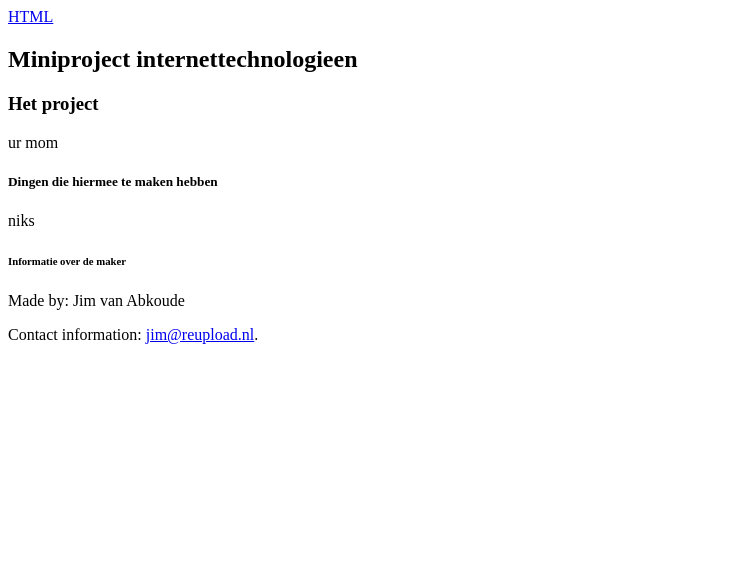
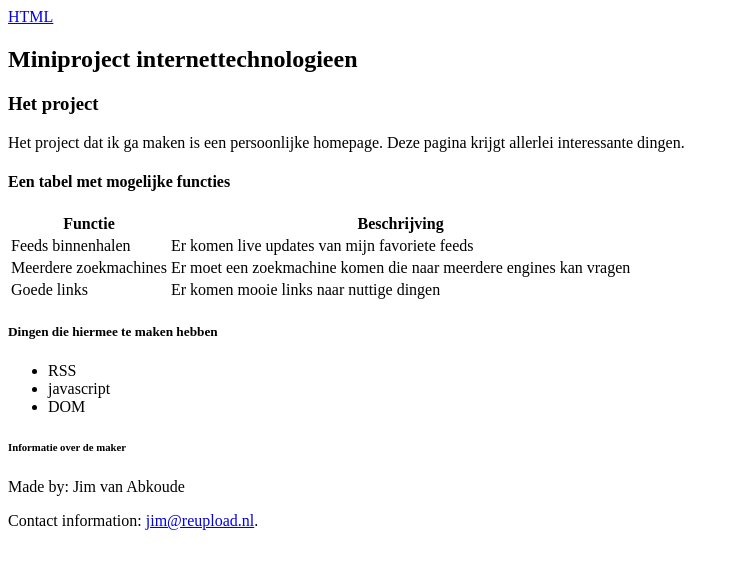
Before and after one commit to henkery/Personal-homepage, a plain HTML site: page index.html in a window 1280 px wide. Shown: the whole page, without its empty margins (0-739 px from the left). Drawn offline with Linux system fonts and the light colour scheme.

Commit message:
Finished bare html

```diff
--- a/index.html
+++ b/index.html
@@ -13,19 +13,43 @@
 			<header>
 				<h3>Het project</h3>
 			</header>
-				<p>ur mom</p>
+			<p>Het project dat ik ga maken is een persoonlijke homepage. Deze pagina krijgt allerlei interessante dingen.</p>
+		</article>
+		<article>
+			<h4>Een tabel met mogelijke functies</h4>
+			<table>
+				<tr>
+					<th>Functie</th>
+					<th>Beschrijving</th>
+				</tr>
+				<tr>
+					<td>Feeds binnenhalen</td>
+					<td>Er komen live updates van mijn favoriete feeds</td>
+				</tr>
+				<tr>
+					<td>Meerdere zoekmachines</td>
+					<td>Er moet een zoekmachine komen die naar meerdere engines kan vragen</td>
+				</tr>
+				<tr>
+					<td>Goede links</td>
+					<td>Er komen mooie links naar nuttige dingen</td>
+				</tr>
+			</table>
 		</article>
 		<aside>
 			<h5>Dingen die hiermee te maken hebben</h5>
-				<p>niks</p>
+			<ul>
+				<li>RSS</li>
+				<li>javascript</li>
+				<li>DOM</li>
+			</ul>
 		</aside>
 	</section>
 	<section>
 		<h6>Informatie over de maker</h6>
 		<footer>
 			<p>Made by: Jim van Abkoude</p>
-				<p>Contact information: <a href="jim@reupload.nl">
-				jim@reupload.nl</a>.</p>
+			<p>Contact information: <a href="jim@reupload.nl">jim@reupload.nl</a>.</p>
 		</footer>
 	</section>
 </body>
```
Lines whose indentation alone changed are shown as unchanged.
